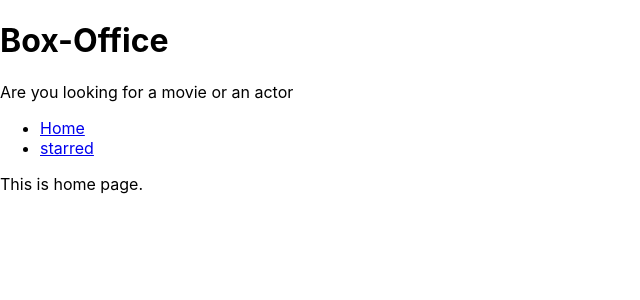
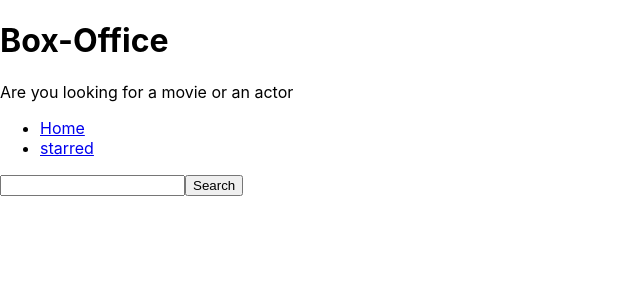
Before and after one commit to deepak5204/box-office, a React (Create React App) app: page / in a window 1280 px wide. Shown: the top 300 px of the page, without its empty margins (0-640 px from the left). Built offline with nearby package versions, Linux system fonts and the light colour scheme.

Commit message:
Created input and fetch result from TV MAZE API

```diff
--- a/src/pages/Home.js
+++ b/src/pages/Home.js
@@ -1,11 +1,33 @@
-import React from 'react'
+/* eslint-disable */
+import React, {useState} from 'react'
 import MainPageLayout from '../components/MainPageLayout'
 
 function Home()  {
+  const [input, setInput] = useState('');
+
+  const onInputChange = (ev) =>{
+   setInput(ev.target.value);
+  }
+
+const onKeyDown = ev =>{
+  if(ev.keyCode === 13){
+    onSearch();
+  }
+}
+
+  const onSearch = () =>{
+    fetch(`https://api.tvmaze.com/search/shows?q=${input}`)
+    .then(response => response.json())
+    .then(result => {
+      console.log(result);
+    })
+  }
+
   return (
    <MainPageLayout>
 
-       This is home page.
+    <input type="text" onChange = { onInputChange } onKeyDown={onKeyDown} value= {input}/>
+      <button type="button" onClick={onSearch}>Search</button>
    </MainPageLayout>
   )
 }
```
Also changed, not shown: 1 other file (tests, documents, lock files or other folders).
